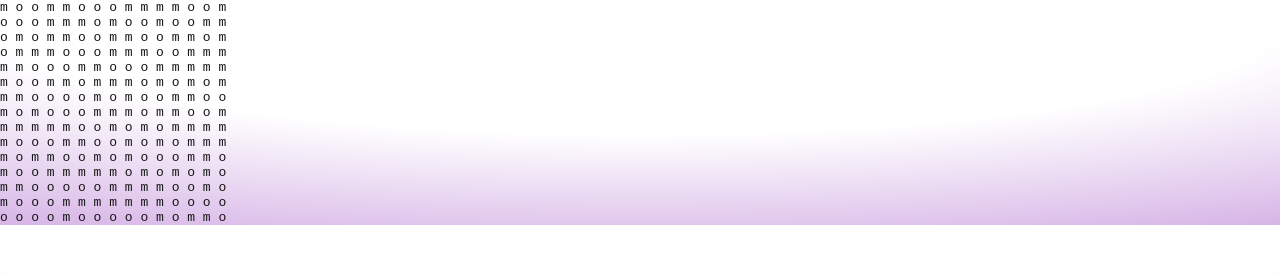
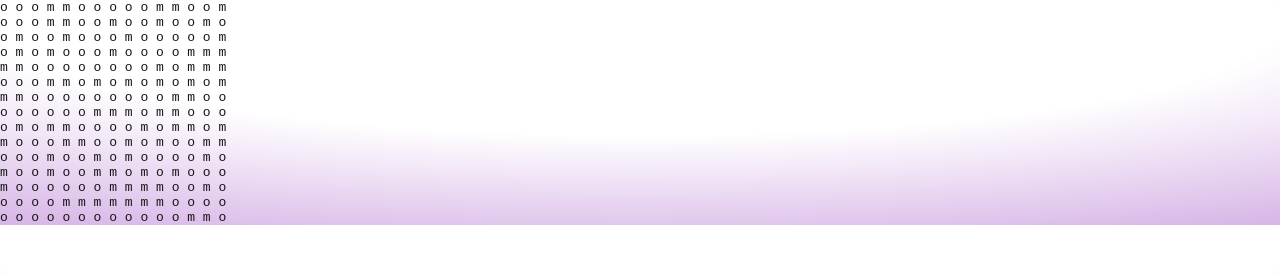
Before and after one commit to KleeUT/find-a-moo, a Next.js app: page /plain-text in a window 1280 px wide. Shown: the top 275 px of the page. Built offline with nearby package versions, Linux system fonts and the light colour scheme.

Commit message:
:sparkle: fixing ratio of m and o

```diff
--- a/src/app/moo-generator.ts
+++ b/src/app/moo-generator.ts
@@ -1,6 +1,6 @@
 import seedrandom from "seedrandom";
 import { Cell } from "./Cell";
-
+const moo: Array<"m" | "o"> = ["m", "o", "o"];
 function generateMoos(dimension: number): Array<Array<Cell>> {
   // generate a date value consistent for today
   const today = new Date();
@@ -26,6 +26,6 @@ function generateMoos(dimension: number): Array<Array<Cell>> {
 
 function pick(seeds: Array<number>): "m" | "o" {
   const random = seedrandom(seeds.join(""));
-  return random() < 0.5 ? "m" : "o";
+  return moo[Math.floor(random() * 3)];
 }
 export { generateMoos };
```
